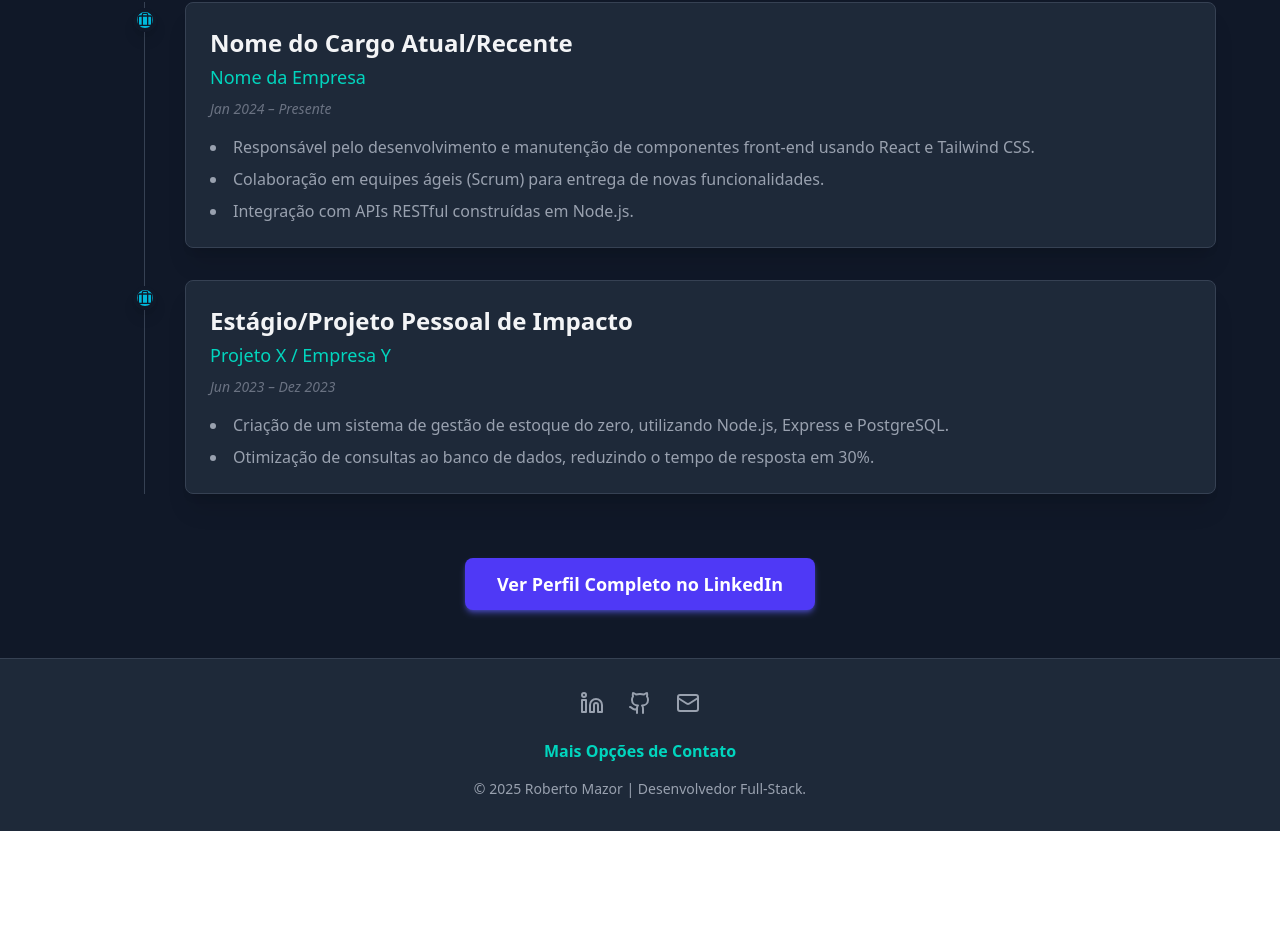
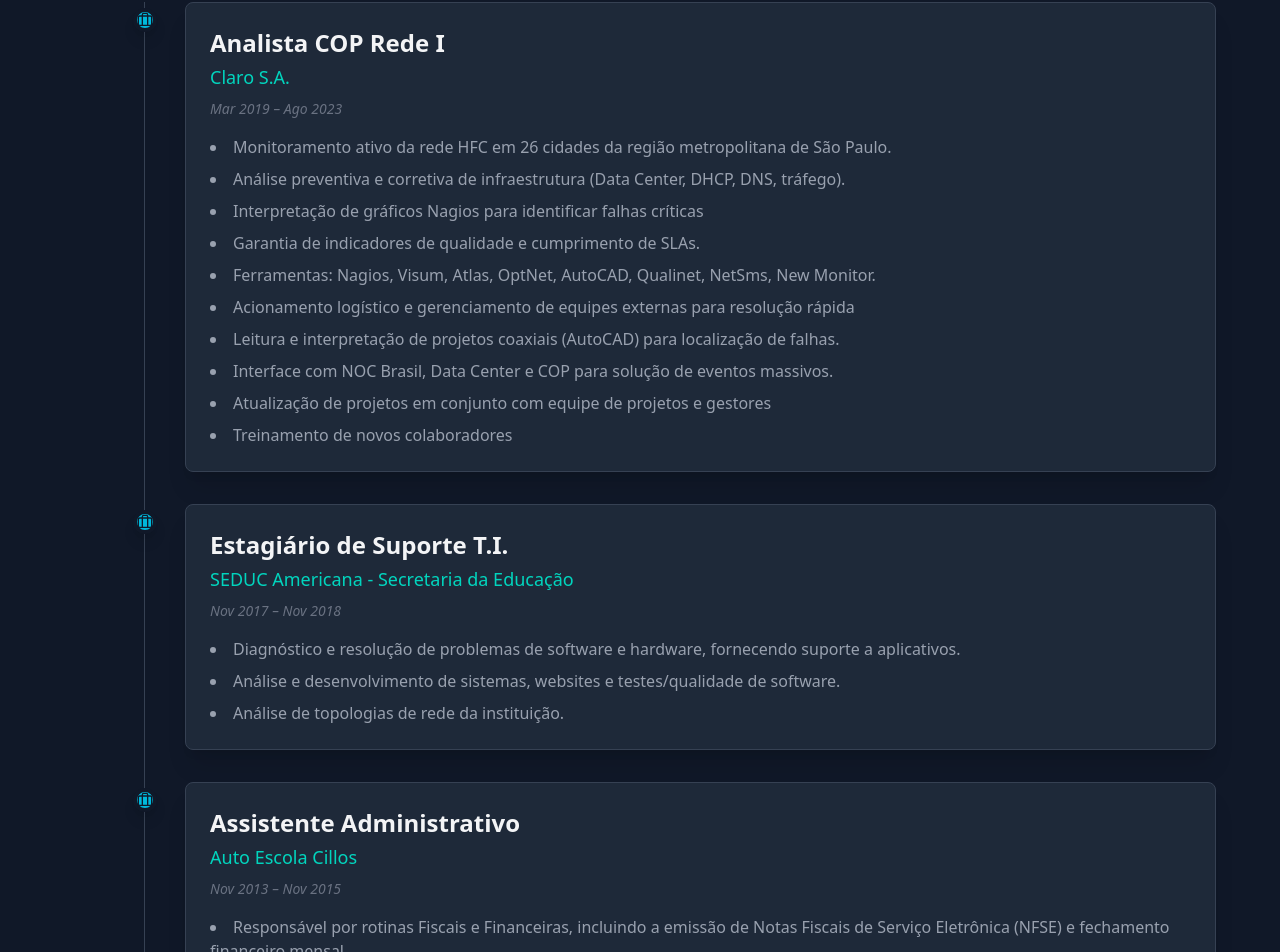
Before and after one commit to roberto-mazor/Portifolio-React-Tailwind, a React (Vite) app: page /sobre-mim in a window 1280 px wide. Shown: the part 1208-2160 px from the top of the page. Before the commit the page ends 2039 px from the top, so only its background shows below. Built offline with nearby package versions, Linux system fonts and the light colour scheme.

Commit message:
Style: Atualizado experiências

```diff
--- a/src/pages/Experience.jsx
+++ b/src/pages/Experience.jsx
@@ -4,25 +4,47 @@
 
 const experienceData = [
     {
-        title: "Nome do Cargo Atual/Recente",
-        company: "Nome da Empresa",
-        duration: "Jan 2024 – Presente",
+        title: " Analista COP Rede I",
+        company: "Claro S.A.",
+        duration: "Mar 2019 – Ago 2023",
         description: [
-            "Responsável pelo desenvolvimento e manutenção de componentes front-end usando React e Tailwind CSS.",
-            "Colaboração em equipes ágeis (Scrum) para entrega de novas funcionalidades.",
-            "Integração com APIs RESTful construídas em Node.js.",
+            "Monitoramento ativo da rede HFC em 26 cidades da região metropolitana de São Paulo.",
+            "Análise preventiva e corretiva de infraestrutura (Data Center, DHCP, DNS, tráfego).",
+            "Interpretação de gráficos Nagios para identificar falhas críticas",
+            "Garantia de indicadores de qualidade e cumprimento de SLAs.",
+            "Ferramentas: Nagios, Visum, Atlas, OptNet, AutoCAD, Qualinet, NetSms, New Monitor.",
+            "Acionamento logístico e gerenciamento de equipes externas para resolução rápida",
+            "Leitura e interpretação de projetos coaxiais (AutoCAD) para localização de falhas.",
+            "Interface com NOC Brasil, Data Center e COP para solução de eventos massivos.",
+            "Atualização de projetos em conjunto com equipe de projetos e gestores",
+            "Treinamento de novos colaboradores",
         ],
         type: "Profissional",
     },
     {
-        title: "Estágio/Projeto Pessoal de Impacto",
-        company: "Projeto X / Empresa Y",
-        duration: "Jun 2023 – Dez 2023",
+        title: "Estagiário de Suporte T.I.",
+        company: "SEDUC Americana - Secretaria da Educação",
+        duration: "Nov 2017 – Nov 2018",
         description: [
-            "Criação de um sistema de gestão de estoque do zero, utilizando Node.js, Express e PostgreSQL.",
-            "Otimização de consultas ao banco de dados, reduzindo o tempo de resposta em 30%.",
+            "Diagnóstico e resolução de problemas de software e hardware, fornecendo suporte a aplicativos.",
+            "Análise e desenvolvimento de sistemas, websites e testes/qualidade de software.",
+            "Análise de topologias de rede da instituição.",
         ],
         type: "Desenvolvimento",
+    },
+    {
+    "title": "Assistente Administrativo",
+    "company": "Auto Escola Cillos",
+    "duration": "Nov 2013 – Nov 2015",
+    "description": [
+        "Responsável por rotinas Fiscais e Financeiras, incluindo a emissão de Notas Fiscais de Serviço Eletrônica (NFSE) e fechamento financeiro mensal.",
+        "Contabilização de entradas de contratos e declaração de vendas.",
+        "Prospecção de clientes empresariais para serviços externos, realizando orçamentos, agendamentos e concretização de vendas.",
+        "Atendimento e suporte contínuo a clientes e professores.",
+        "Gerenciamento do controle de estoque de materiais, coordenação de processos de alunos e organização de arquivos.",
+        "Realização de cotações de serviços, materiais e pagamentos. (compras e contas)."
+    ],
+    "type": "Profissional"
     },
     // Adicione mais experiências aqui...
 ];
@@ -35,7 +57,7 @@
             className="min-h-screen bg-gray-900 text-white pt-16 py-12 px-4 sm:px-8 lg:px-12"
         >
             <div className="max-w-6xl mx-auto">
-                <h2 className="text-4xl sm:text-5xl font-extrabold text-center mb-12 text-transparent bg-clip-text bg-gradient-to-r from-teal-400 to-cyan-500">
+                <h2 className="text-4xl sm:text-5xl font-extrabold text-center mb-12 text-transparent bg-clip-text bg-linear-to-r from-teal-400 to-cyan-500">
                     💼 Experiência Profissional
                 </h2>
 
```
